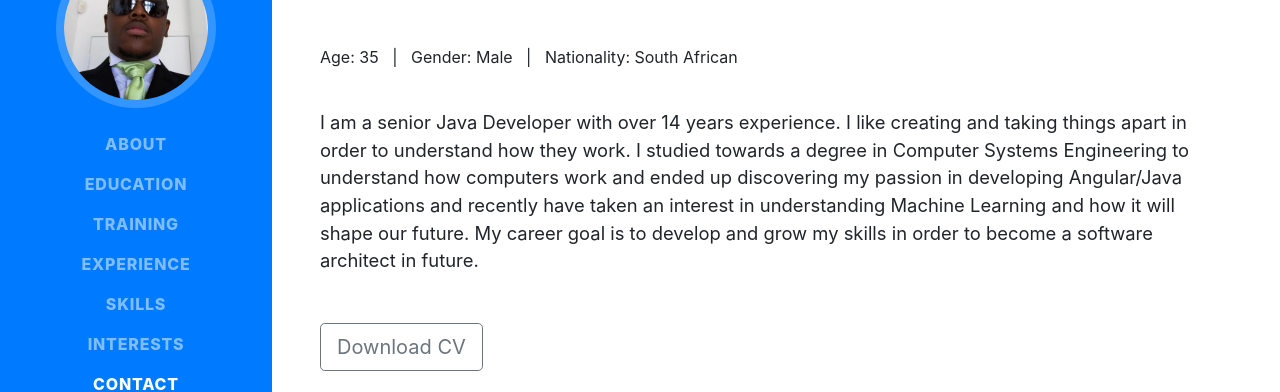
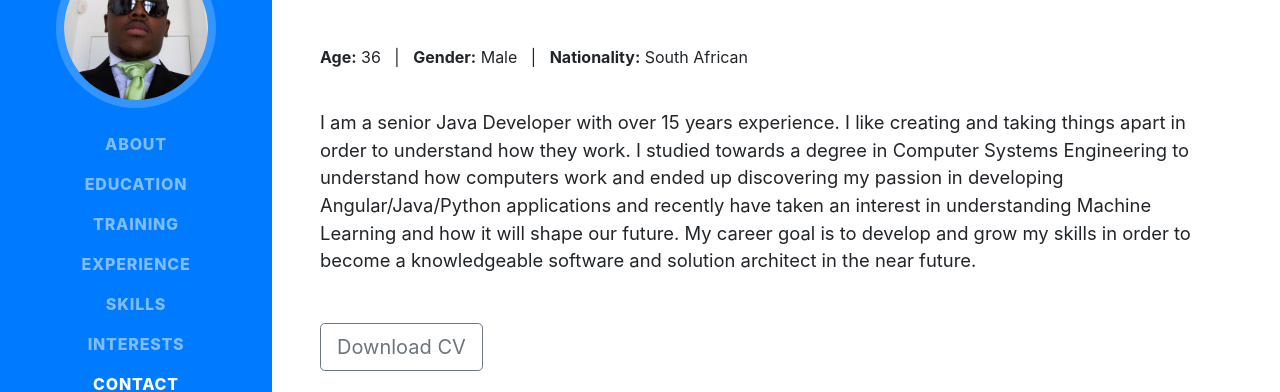
Before and after one commit to Thulani/thulani.github.io, a website with bundled scripts: page index.html in a window 1280 px wide. Shown: the part 228-620 px from the top of the page. Built offline with nearby package versions, Linux system fonts and the light colour scheme; a web font is replaced by a local one.

Commit message:
More updates

```diff
--- a/index.html
+++ b/index.html
@@ -72,15 +72,14 @@
                 <a href="mailto:name@email.com">thulanih at gmail dot com</a> · +27 72 332-2415
             </div>
             <p>
-                Age: 35 &nbsp; | &nbsp; Gender: Male &nbsp; | &nbsp; Nationality: South African
+                <strong>Age:</strong> 36 &nbsp; | &nbsp; <strong>Gender:</strong> Male &nbsp; | &nbsp; <strong>Nationality:</strong> South African
             </p><br/>
-            <p class="lead mb-5">I am a senior Java Developer with over 14 years experience. I like creating and taking
+            <p class="lead mb-5">I am a senior Java Developer with over 15 years experience. I like creating and taking
                 things apart in order to understand how they work. I studied towards a degree in Computer Systems
-                Engineering to
-                understand how computers work and ended up discovering my passion in developing Angular/Java
+                Engineering to understand how computers work and ended up discovering my passion in developing Angular/Java/Python
                 applications and recently have taken an interest in understanding Machine Learning and how it will
-                shape our future. My career goal is to develop and grow my skills in order to become a software
-                architect in future.
+                shape our future. My career goal is to develop and grow my skills in order to become a knowledgeable software and solution
+                architect in the near future.
             </p>
 
             <p>
```
